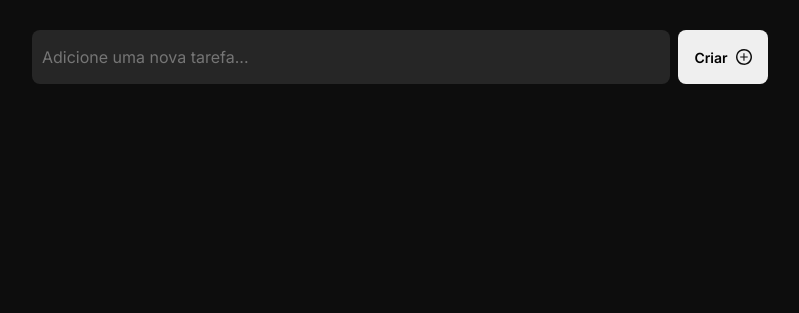
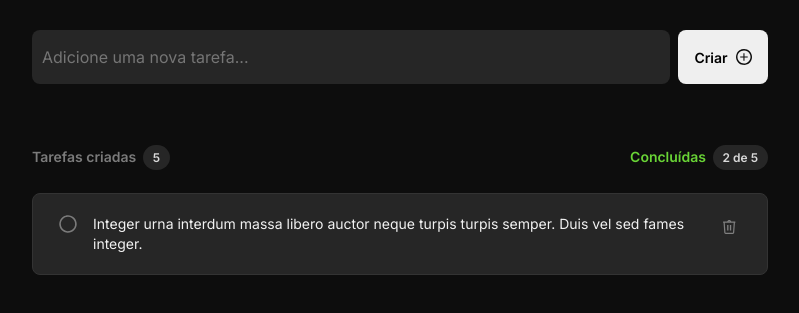
Before and after one commit to Viver-de-Codigo/projeto1-todolist, a plain HTML site: page index.html in a window 1280 px wide. Shown: the part 85-398 px from the top of the page, without its empty margins (240-1039 px from the left). Drawn offline with Linux system fonts and the light colour scheme.

Commit message:
feat(Tasks): tasks details and tasks container html

```diff
--- a/assets/css/styles.css
+++ b/assets/css/styles.css
@@ -1,6 +1,9 @@
+html {
+  font-size: 62.5%;
+}
+
 * {
   font-family: "Inter", Helvetica, sans-serif;
-  font-size: 62.5%;
 }
 
 body {
@@ -62,3 +65,55 @@ body {
   font-size: 1.4rem;
   font-weight: 600;
 }
+
+.tasks-details {
+  display: flex;
+  justify-content: space-between;
+  margin-top: 50px;
+}
+
+.tasks-details .column p {
+  font-size: 1.4rem;
+  font-weight: 600;
+  color: #7b7b7b;
+}
+
+.tasks-details .column.right p {
+  color: #69d436;
+}
+
+.counterBadge {
+  background-color: #262626;
+  padding: 5px 10px;
+  border-radius: 100px;
+  color: #d9d9d9;
+  margin-left: 3px;
+  font-size: 1.2rem;
+}
+
+.tasks-container ul {
+  list-style: none;
+  padding: 0;
+}
+
+.tasks-container .task-item {
+  background-color: #262626;
+  border: 1px solid #333333;
+  border-radius: 8px;
+  padding: 20px;
+  display: flex;
+  gap: 10px;
+  justify-content: flex-start;
+  align-items: flex-start;
+}
+
+.tasks-container .task-item p {
+  margin: 0;
+  line-height: 140%;
+  font-size: 1.4rem;
+}
+
+.tasks-container .task-item button {
+  background-color: transparent;
+  border: 0;
+}
--- /dev/null
+++ b/assets/js/main.js
@@ -0,0 +1,3 @@
+function testJS() {
+  alert("TESTE");
+}
--- a/index.html
+++ b/index.html
@@ -11,6 +11,7 @@
       rel="stylesheet"
     />
     <link rel="stylesheet" href="./assets/css/styles.css" />
+    <script src="/assets/js/main.js"></script>
   </head>
   <body>
     <section class="section-header container">
@@ -53,5 +54,59 @@
         </button>
       </div>
     </section>
+    <section class="tasks-details container">
+      <div class="column left">
+        <p>Tarefas criadas <span class="counterBadge">5</span></p>
+      </div>
+      <div class="column right">
+        <p>Concluídas <span class="counterBadge">2 de 5</span></p>
+      </div>
+    </section>
+    <section class="tasks-container container">
+      <ul>
+        <li class="task-item">
+          <button onclick="testJS()">
+            <svg
+              width="18"
+              height="18"
+              viewBox="0 0 18 18"
+              fill="none"
+              xmlns="http://www.w3.org/2000/svg"
+            >
+              <path
+                d="M8.96428 1.85958C10.3765 1.85958 11.7571 2.27836 12.9313 3.06297C14.1056 3.84757 15.0208 4.96277 15.5612 6.26752C16.1017 7.57228 16.2431 9.00799 15.9676 10.3931C15.6921 11.7782 15.012 13.0505 14.0134 14.0492C13.0148 15.0478 11.7424 15.7278 10.3573 16.0034C8.9722 16.2789 7.53648 16.1375 6.23173 15.597C4.92697 15.0566 3.81178 14.1414 3.02717 12.9671C2.24257 11.7929 1.82378 10.4123 1.82378 9.00007C1.8311 7.10855 2.58574 5.29658 3.92326 3.95906C5.26079 2.62154 7.07275 1.86689 8.96428 1.85958ZM8.96428 0.2728C7.23972 0.279855 5.55592 0.797691 4.12543 1.76093C2.69494 2.72418 1.58191 4.08964 0.926831 5.68495C0.271755 7.28026 0.104012 9.03389 0.444777 10.7245C0.785541 12.415 1.61954 13.9667 2.84148 15.1837C4.06342 16.4007 5.61852 17.2283 7.31046 17.5622C9.00241 17.896 10.7553 17.7211 12.348 17.0595C13.9406 16.398 15.3015 15.2794 16.2589 13.845C17.2163 12.4105 17.7272 10.7246 17.7273 9.00007C17.7273 7.85098 17.5003 6.7132 17.0595 5.65202C16.6187 4.59085 15.9727 3.62717 15.1585 2.8163C14.3443 2.00543 13.378 1.36333 12.315 0.926849C11.2521 0.490367 10.1134 0.268099 8.96428 0.2728Z"
+                fill="#7B7B7B"
+              />
+            </svg>
+          </button>
+          <p>
+            Integer urna interdum massa libero auctor neque turpis turpis
+            semper. Duis vel sed fames integer.
+          </p>
+          <button onclick="">
+            <svg
+              width="24"
+              height="24"
+              viewBox="0 0 24 24"
+              fill="none"
+              xmlns="http://www.w3.org/2000/svg"
+            >
+              <path
+                d="M14.2021 9.98548H12.8716V15.5073H14.2021V9.98548Z"
+                fill="#808080"
+              />
+              <path
+                d="M11.4624 9.98548H10.1318V15.5073H11.4624V9.98548Z"
+                fill="#808080"
+              />
+              <path
+                d="M18.478 7.16712C18.4754 7.03061 18.4295 6.89846 18.3469 6.78975C18.2642 6.68104 18.1492 6.6014 18.0184 6.56232C17.9596 6.53782 17.8974 6.52252 17.8339 6.51696H14.2868C14.1525 6.07791 13.8808 5.69355 13.5117 5.42047C13.1426 5.14739 12.6956 5 12.2365 5C11.7774 5 11.3304 5.14739 10.9613 5.42047C10.5922 5.69355 10.3205 6.07791 10.1862 6.51696H6.63911C6.58068 6.51814 6.52269 6.52729 6.46674 6.54418H6.45162C6.31318 6.58701 6.19334 6.67547 6.11163 6.79515C6.02992 6.91483 5.99117 7.05866 6.00169 7.20319C6.01222 7.34771 6.0714 7.48441 6.16958 7.59099C6.26776 7.69757 6.39916 7.76774 6.54234 7.79006L7.25298 17.5334C7.26382 17.9127 7.41693 18.2741 7.68191 18.5458C7.94688 18.8175 8.30435 18.9797 8.68332 19H15.7867C16.1662 18.9804 16.5244 18.8186 16.79 18.5468C17.0556 18.2751 17.2092 17.9132 17.22 17.5334L17.9277 7.79914C18.0802 7.77797 18.22 7.70232 18.3212 7.58615C18.4223 7.46999 18.478 7.32116 18.478 7.16712ZM12.2365 6.21456C12.3661 6.21458 12.4943 6.24146 12.6129 6.29351C12.7316 6.34556 12.8382 6.42164 12.926 6.51696H11.547C11.6346 6.42135 11.7411 6.34507 11.8599 6.29299C11.9786 6.24092 12.1069 6.21421 12.2365 6.21456ZM15.7867 17.7904H8.68332C8.60168 17.7904 8.47467 17.6573 8.45955 17.4457L7.75798 7.81123H16.715L16.0135 17.4457C15.9984 17.6573 15.8714 17.7904 15.7867 17.7904Z"
+                fill="#808080"
+              />
+            </svg>
+          </button>
+        </li>
+      </ul>
+    </section>
   </body>
 </html>
```
